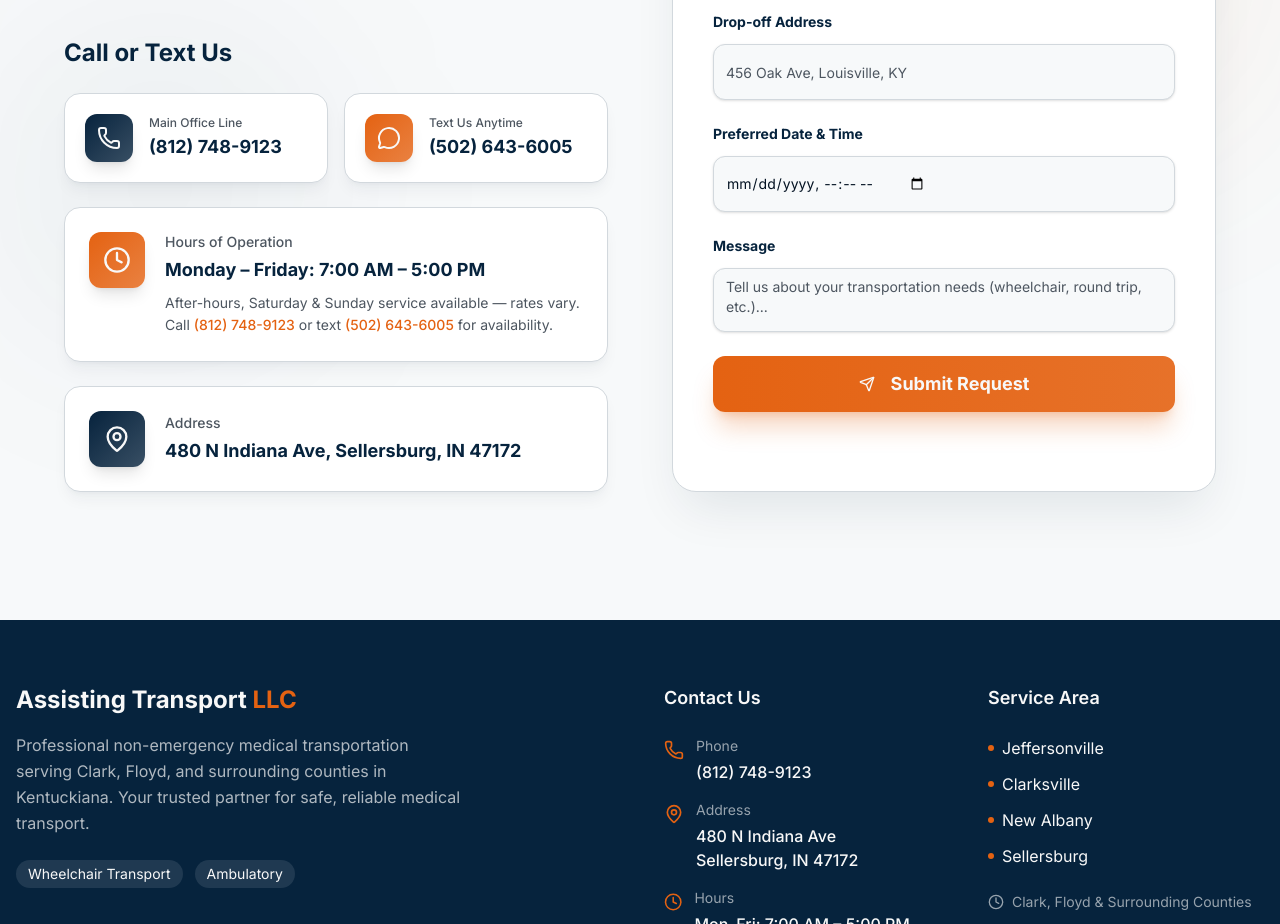
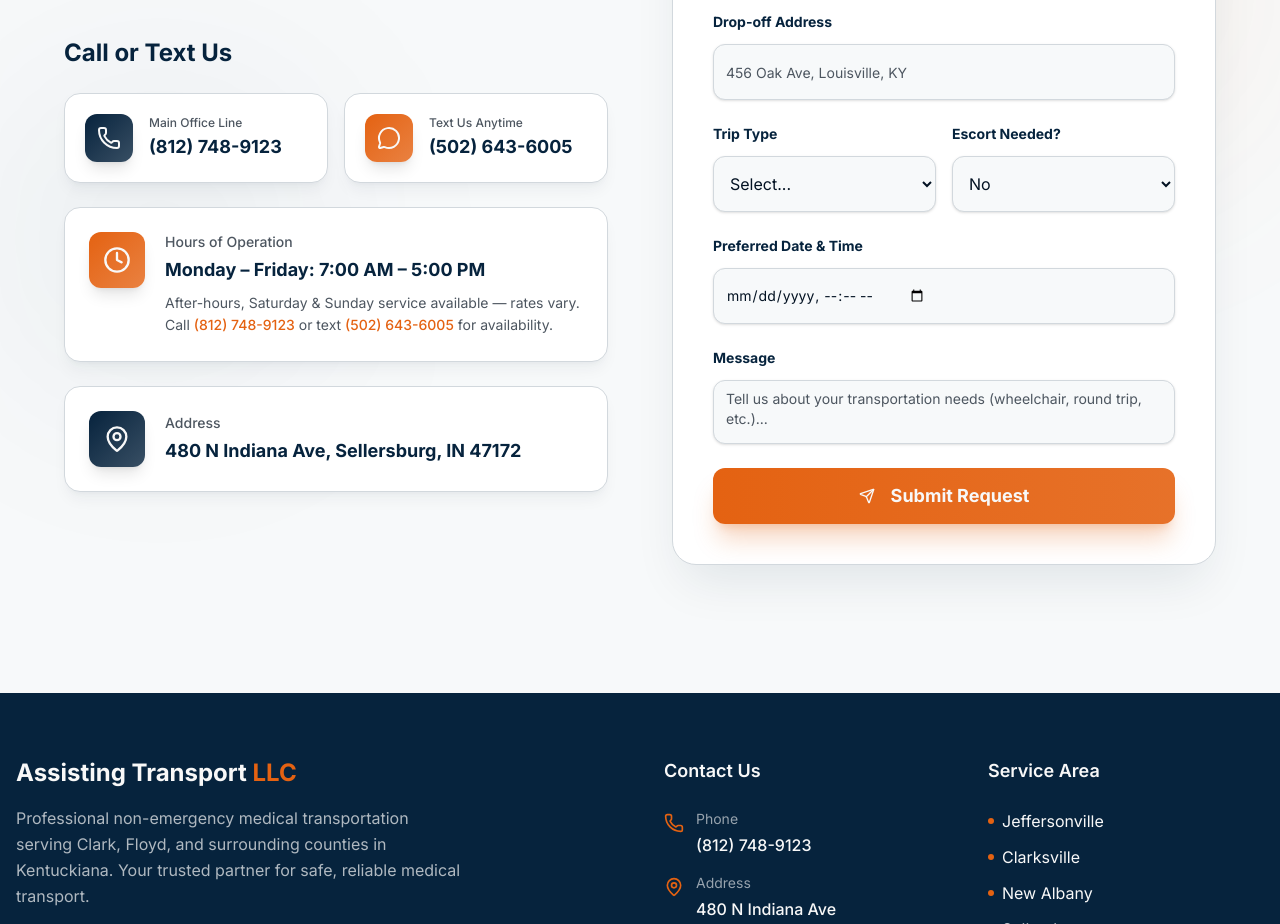
Before and after one commit to youngbuck40-wq/assisting-transport-website, a Next.js app: page / in a window 1280 px wide. Shown: the part 7480-8404 px from the top of the page. Built offline with nearby package versions, Linux system fonts and the light colour scheme.

Commit message:
Add trip type and escort fields to quote form

```diff
--- a/components/contact-section.tsx
+++ b/components/contact-section.tsx
@@ -192,6 +192,38 @@
                     />
                   </div>
 
+                  <div className="grid grid-cols-2 gap-4">
+                    <div>
+                      <label htmlFor="tripType" className="block text-sm font-bold text-primary mb-3">
+                        Trip Type
+                      </label>
+                      <select
+                        id="tripType"
+                        name="tripType"
+                        required
+                        className="flex h-14 w-full rounded-xl border border-border bg-background px-3 py-2 text-base shadow-sm focus:border-accent focus:ring-accent focus:outline-none"
+                      >
+                        <option value="">Select...</option>
+                        <option value="Ambulatory">Ambulatory</option>
+                        <option value="Wheelchair">Wheelchair</option>
+                      </select>
+                    </div>
+                    <div>
+                      <label htmlFor="escort" className="block text-sm font-bold text-primary mb-3">
+                        Escort Needed?
+                      </label>
+                      <select
+                        id="escort"
+                        name="escort"
+                        required
+                        className="flex h-14 w-full rounded-xl border border-border bg-background px-3 py-2 text-base shadow-sm focus:border-accent focus:ring-accent focus:outline-none"
+                      >
+                        <option value="No">No</option>
+                        <option value="Yes">Yes</option>
+                      </select>
+                    </div>
+                  </div>
+
                   <div>
                     <label htmlFor="datetime" className="block text-sm font-bold text-primary mb-3">
                       Preferred Date & Time
```
